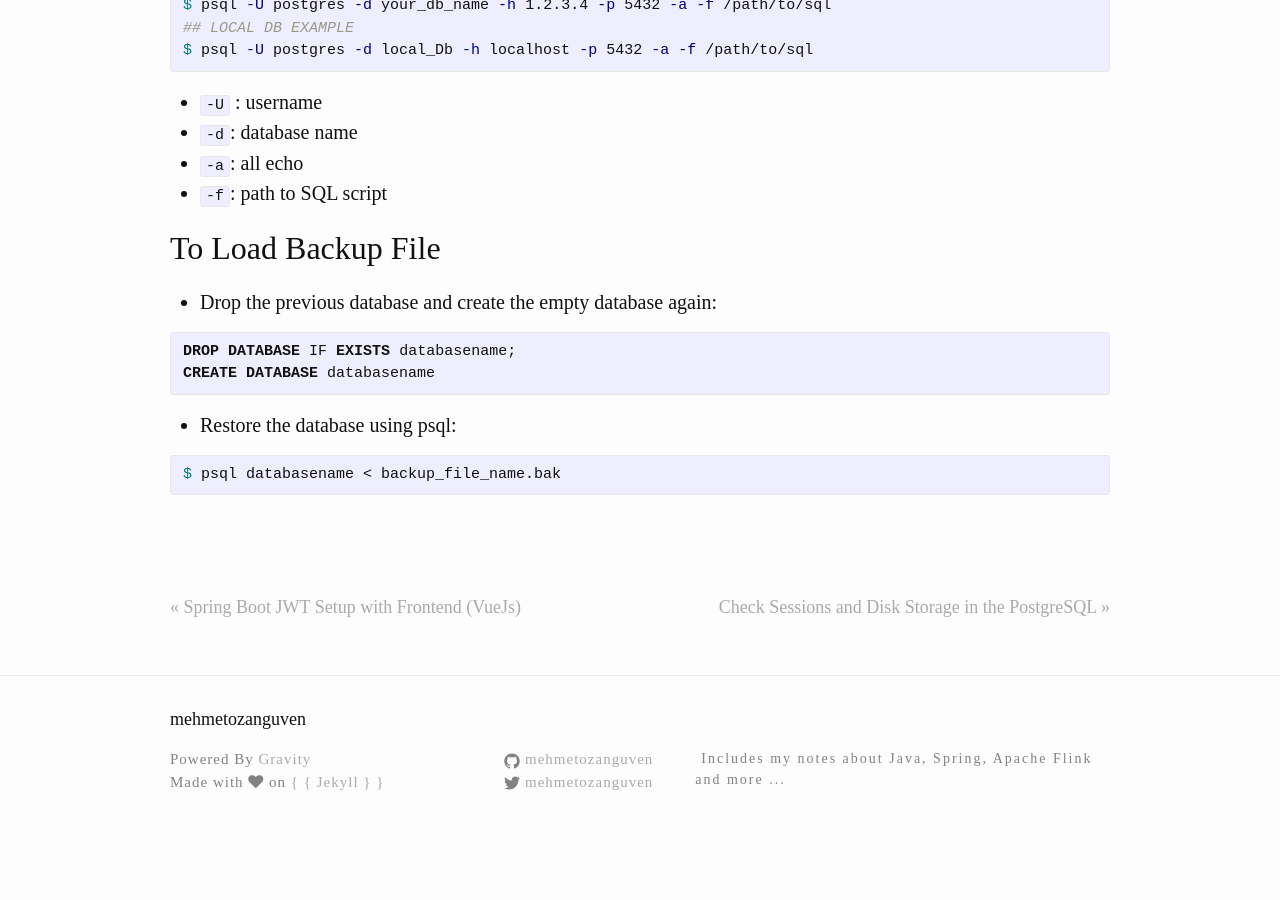
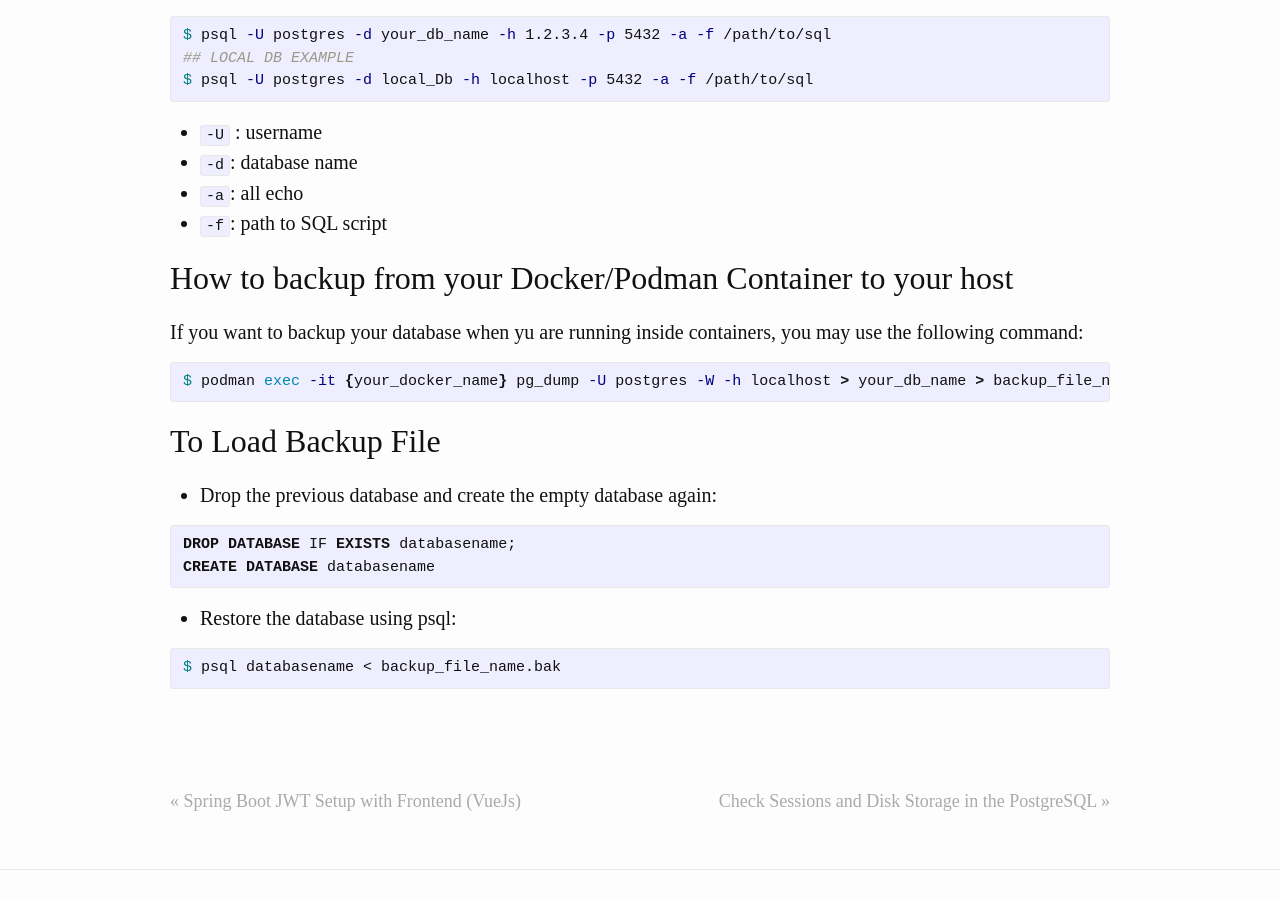
Before and after one commit to mehmetozanguven/mehmetozanguven.github.io, a Jekyll site: the page built from _posts/others/2021-07-31-postgresql-backup.md, in a window 1280 px wide and 900 px high, scrolled down 2790 px. Built offline with Jekyll 4.4.1, drawn with Linux system fonts in a browser that asks for light colours; nearby versions of some CDN libraries; some web fonts are replaced; before the commit the page ends 3643 px from its top, so only the background shows below that; some of the changed text lies outside the part shown.

Commit message:
Backup when running inside containers

````diff
--- a/_posts/others/2021-07-31-postgresql-backup.md
+++ b/_posts/others/2021-07-31-postgresql-backup.md
@@ -104,6 +104,14 @@ $ psql -U postgres -d local_Db -h localhost -p 5432 -a -f /path/to/sql
 - `-a`: all echo
 - `-f`: path to SQL script
 
+## How to backup from your Docker/Podman Container to your host
+
+If you want to backup your database when yu are running inside containers, you may use the following command:
+
+```bash
+$ podman exec -it {your_docker_name} pg_dump -U postgres -W -h localhost > your_db_name > backup_file_name.bak
+```
+
 ## To Load Backup File
 
 - Drop the previous database and create the empty database again:
````
